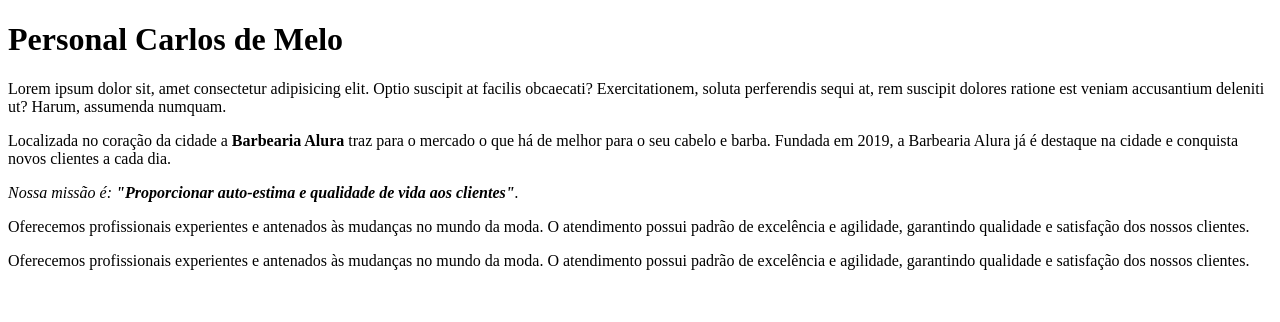
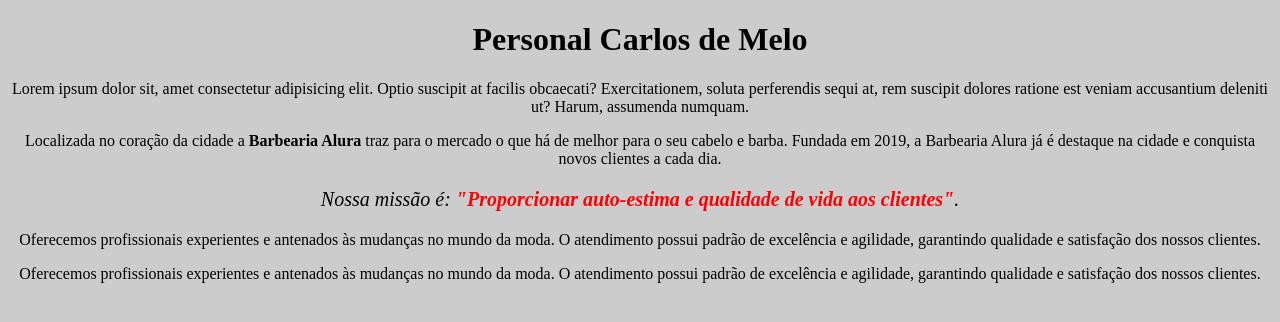
Before and after one commit to CarolineMelo/Trilha-Desenvolve-Full-Stack, a plain HTML site: page HTML5eCSS3/index.html in a window 1280 px wide. Drawn offline with Linux system fonts and the light colour scheme.

Commit message:
Estilo em cascata

```diff
--- a/HTML5eCSS3/index.html
+++ b/HTML5eCSS3/index.html
@@ -6,22 +6,25 @@
     <meta http-equiv="X-UA-Compatible" content="IE=edge">
     <meta name="viewport" content="width=device-width, initial-scale=1.0">
     <title>Carlos Melo</title>
+    <link rel="stylesheet" href="style.css">
+    <style>
+        /* p{text-align:center} */
+
+    </style>
 </head>
 
 <body>
-    <h1>Personal Carlos de Melo</h1>
+    <h1 style="text-align: center;">Personal Carlos de Melo</h1>
     <p>Lorem ipsum dolor sit, amet consectetur adipisicing elit. Optio suscipit at facilis obcaecati? Exercitationem,
         soluta perferendis sequi at, rem suscipit dolores ratione est veniam accusantium deleniti ut? Harum, assumenda
         numquam.
     </p>
 
 
-    <p>Localizada no coração da cidade a <strong>Barbearia Alura</strong> traz para o mercado o que há de melhor para o
-        seu cabelo e barba.
-        Fundada em 2019, a Barbearia Alura já é destaque na cidade e conquista novos clientes a cada dia.
+    <p>Localizada no coração da cidade a <strong>Barbearia Alura</strong> traz para o mercado o que há de melhor para o seu cabelo e barba. Fundada em 2019, a Barbearia Alura já é destaque na cidade e conquista novos clientes a cada dia.
     </p>
 
-    <p><em>Nossa missão é: <strong>"Proporcionar auto-estima e qualidade de vida aos clientes"</strong>.</em></p>
+    <p style="font-size:20px;"><em>Nossa missão é: <strong>"Proporcionar auto-estima e qualidade de vida aos clientes"</strong>.</em></p>
 
     <p>Oferecemos profissionais experientes e antenados às mudanças no mundo da moda.
         O atendimento possui padrão de excelência e agilidade, garantindo qualidade e satisfação dos nossos clientes.
--- /dev/null
+++ b/HTML5eCSS3/style.css
@@ -0,0 +1,11 @@
+body{
+    background: #CCCCCC;
+}
+
+p{
+    text-align:center
+}
+
+em strong {
+    color: red;
+}
```
